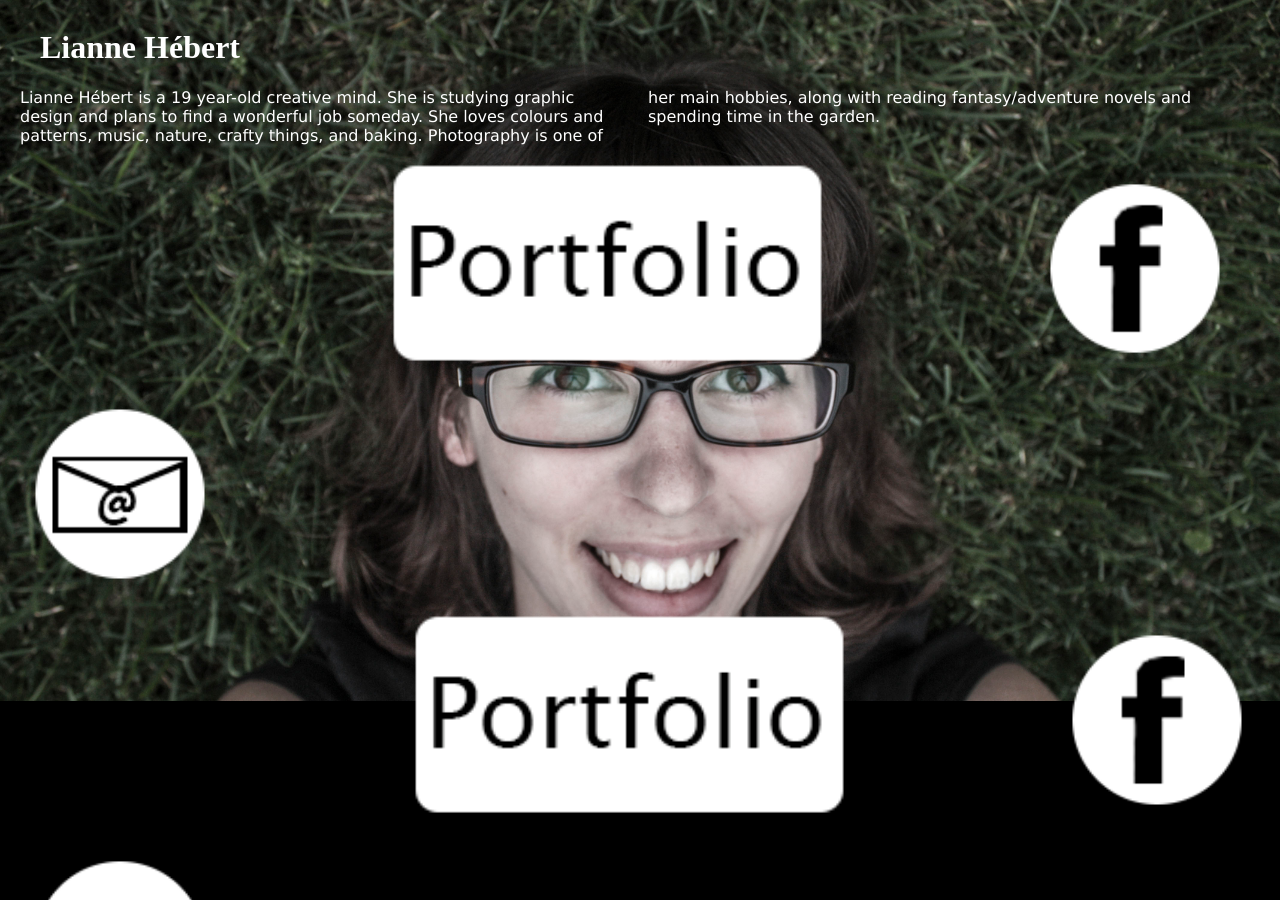
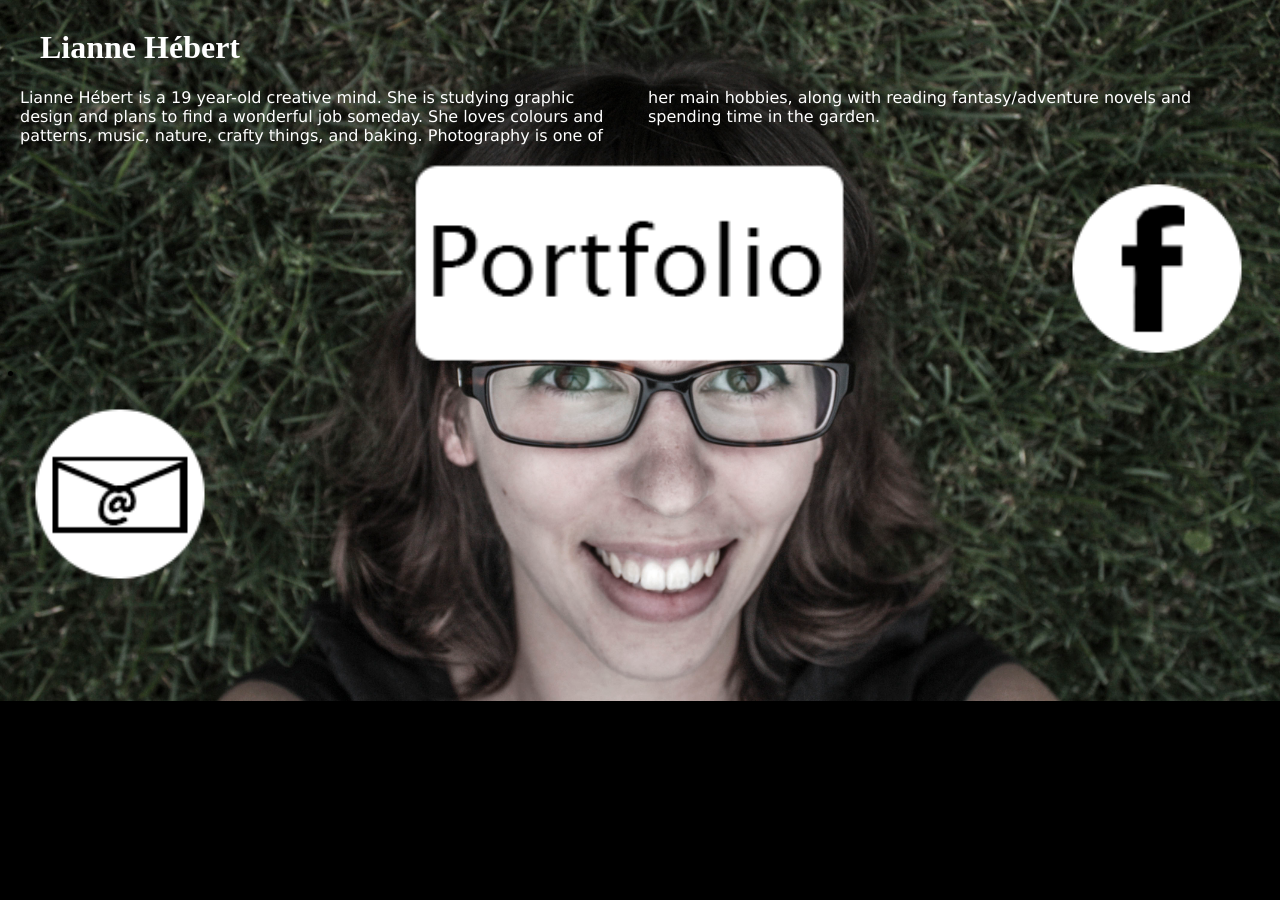
Before and after one commit to liannehebert/liannehebert.github.io, a Jekyll site: the page built from index.html, in a window 1280 px wide. Built offline with Jekyll 4.4.1, drawn with Linux system fonts in a browser that asks for light colours; Markdown is read by kramdown in place of the engine named in the settings.

Commit message:
Removed links

```diff
--- a/index.html
+++ b/index.html
@@ -6,7 +6,3 @@
 		<h1>Lianne Hébert</h1>
 
 			<p>Lianne Hébert is a 19 year-old creative mind. She is studying graphic design and plans to find a wonderful job someday. She loves colours and patterns, music, nature, crafty things, and baking. Photography is one of her main hobbies, along with reading fantasy/adventure novels and spending time in the garden.</p>
-
-			<a href="portfolio.html"><img src="img/portfolio-button.png" alt="visit portfolio" class="button"></a>
-			<a href="https://www.facebook.com/pages/Lianne-Hébert-Graphic-Design/272158256239758"><img src="img/fb-icon.png" alt="facebook" class="icon"></a>
-			<a href="mailto:princess.lianne@yahoo.ca"><img src="img/email.png" alt="email" class="icon"></a>
```
